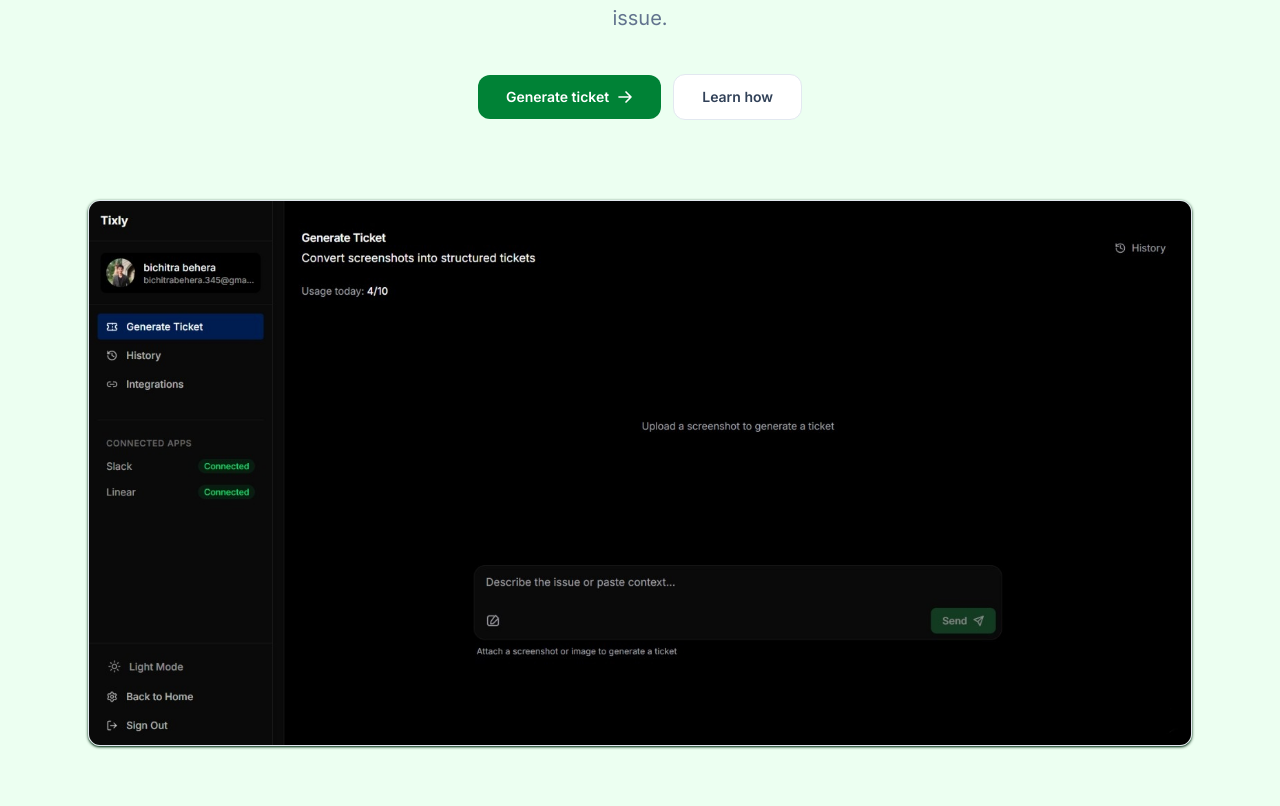
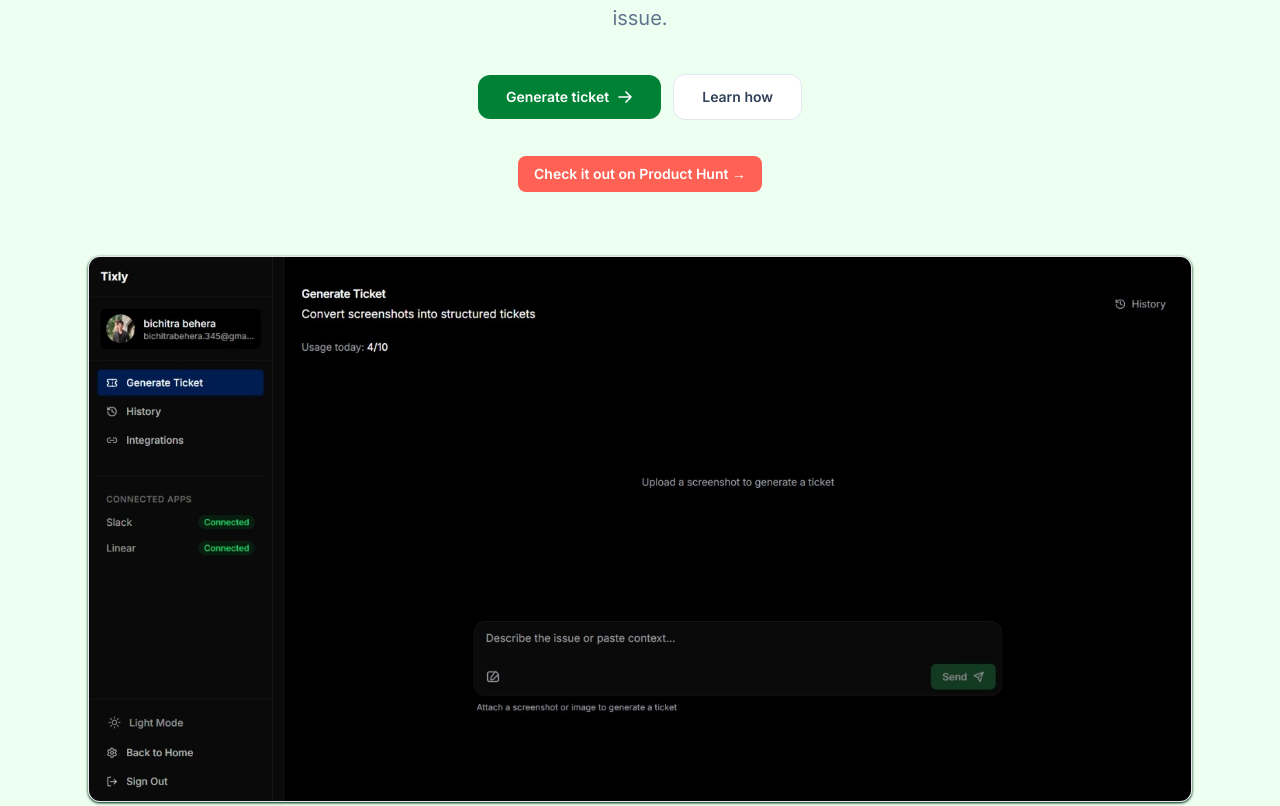
Before and after one commit to bichitrabehera/TixlyAi, a Next.js app: page / in a window 1280 px wide. Shown: the part 520-1326 px from the top of the page. Built offline with nearby package versions, Linux system fonts and the light colour scheme; no server answers.

Commit message:
added product hunt link

```diff
--- a/components/Hero.tsx
+++ b/components/Hero.tsx
@@ -3,6 +3,7 @@ import Link from "next/link";
 import { Slack, Jira, Notion } from "developer-icons";
 import { CgLinear } from "react-icons/cg";
 import { HERO } from "@/lib/data";
+import TixlyCard from "./TixlyCard";
 
 const INTEGRATION_ICONS: Record<string, React.ReactNode> = {
   Slack: <Slack className="h-5 w-5" />,
@@ -68,7 +69,9 @@ export function Hero() {
           </a>
         </div>
 
-        <div className="relative mt-20">
+        <TixlyCard />
+
+        <div className="relative mt-10">
           <div className="mb-16 overflow-hidden rounded-xl shadow-green-950 border border-slate-200 shadow-sm">
             <img
               src="/Banner1.jpeg"
--- /dev/null
+++ b/components/TixlyCard.tsx
@@ -0,0 +1,17 @@
+import Image from "next/image";
+import Link from "next/link";
+
+export default function TixlyCard() {
+  return (
+    <div className=" flex justify-center items-center py-6">
+      <Link
+        href="https://www.producthunt.com/products/tixly?embed=true&utm_source=embed&utm_medium=post_embed"
+        target="_blank"
+        rel="noopener noreferrer"
+        className="mt-3 inline-flex items-center gap-1 rounded-lg bg-[#ff6154] px-4 py-2 text-sm font-semibold text-white transition hover:opacity-90"
+      >
+        Check it out on Product Hunt →
+      </Link>
+    </div>
+  );
+}
--- a/next.config.js
+++ b/next.config.js
@@ -13,6 +13,10 @@ const nextConfig = {
         hostname: "img.clerk.com",
         pathname: "/**",
       },
+      {
+        protocol: "https",
+        hostname: "ph-files.imgix.net",
+      },
     ],
   },
 };
```
